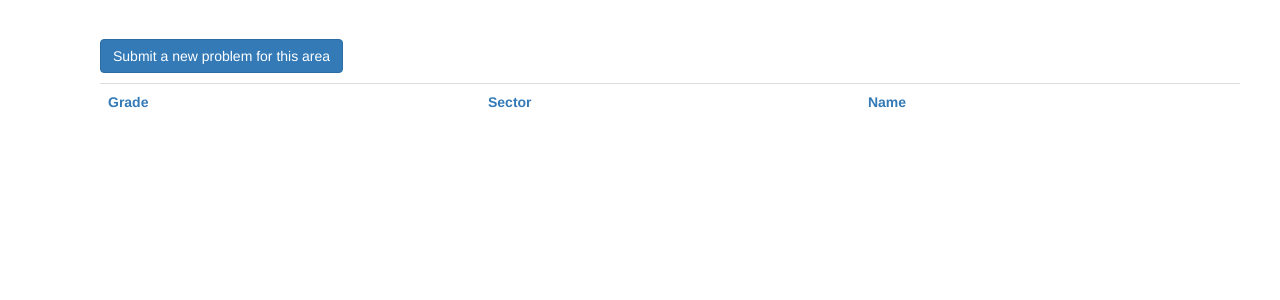
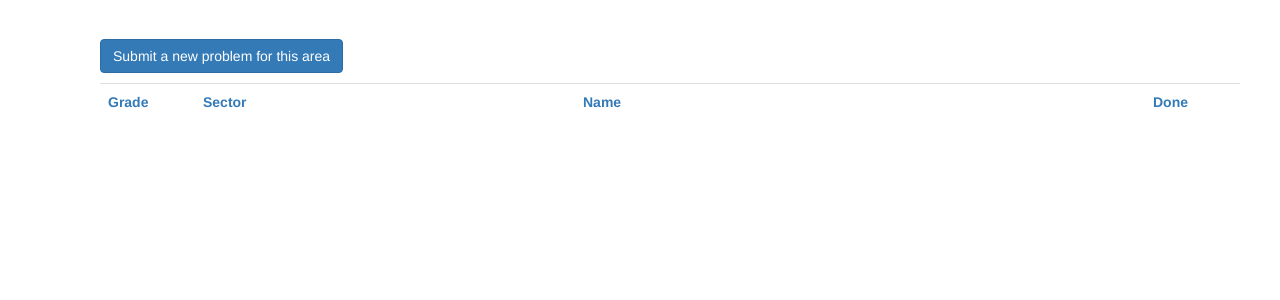
Before and after one commit to jalibras/coop, a Django app: template coop/guide/templates/guide/area.html in a window 1280 px wide. Shown: the part 51-351 px from the top of the page. Run offline with Django 3.2, Linux system fonts and the light colour scheme; the template is opened without the code that fills it, so the values that code supplies are empty; some libraries are stand-ins or nearby versions.

Commit message:
before many to many

```diff
--- a/coop/guide/admin.py
+++ b/coop/guide/admin.py
@@ -3,7 +3,7 @@ from django.contrib import admin
 from django.conf import settings
 from django.utils.html import format_html
 
-from guide.models import ArtificialProblem,NaturalProblem,Area,ProblemImage,ProblemVideo,Comment,Send,Sector
+from guide.models import ArtificialProblem,NaturalProblem,Area,ProblemImage,ProblemVideo,Comment,Sector,ProblemByMember
 
 # Register your models here.
 
@@ -39,4 +39,4 @@ admin.site.register(NaturalProblem,NaturalProblemAdmin)
 admin.site.register(Area,AreaAdmin)
 admin.site.register(Sector)
 admin.site.register(ProblemImage)
-admin.site.register(Send)
+admin.site.register(ProblemByMember)
--- a/coop/guide/models.py
+++ b/coop/guide/models.py
@@ -63,6 +63,8 @@ class BaseProblem(models.Model,PermissionMixin):
     approved=models.BooleanField(default=True)
     owner=models.ForeignKey(Member,null=True,blank=True)
 
+    def __str__(self):
+        return str(self.id)
 # methods for embedding media in the admin
 # for the site this stuff should be in the templates
     def pictures(self):
@@ -128,7 +130,7 @@ class ProblemVideo(models.Model,PermissionMixin):
 
 
 
-class Send(models.Model):
+class ProblemByMember(models.Model):
     member = models.ForeignKey(Member,on_delete=models.CASCADE)
     problem = models.ForeignKey(BaseProblem,on_delete=models.CASCADE)
     date = models.DateField(null=True,blank=True)
--- a/coop/guide/templates/guide/area.html
+++ b/coop/guide/templates/guide/area.html
@@ -19,18 +19,19 @@
     <table class="table problem-list">
         <tr class="problem-list-header-row">
             <td class="col-md-1"><a href="{{request.path}}?order_by={% if ob == "grade" %}-{% endif %}grade">Grade</a></td>
-            <td class="col-md-1"><a href="{{request.path}}?order_by={% if ob == "sector" %}-{% endif %}sector">Sector</a></td>
+            <td class="col-md-4"><a href="{{request.path}}?order_by={% if ob == "sector" %}-{% endif %}sector">Sector</a></td>
             {% if area.area_type == 'artificial' %}
-            <td class="col-md-1"><a href="{{request.path}}?order_by={% if ob == "artificialproblem__holds" %}-{% endif %}artificialproblem__holds">Holds</a></td>
+            <td class="col-md-6"><a href="{{request.path}}?order_by={% if ob == "artificialproblem__holds" %}-{% endif %}artificialproblem__holds">Holds</a></td>
             {% else %}
-            <td class="col-md-1"><a href="{{request.path}}?order_by=naturalproblem__name">Name</a></td>
+            <td class="col-md-6"><a href="{{request.path}}?order_by=naturalproblem__name">Name</a></td>
             {% endif %}
+            <td class="col-md-1"><a href="{{request.path}}?order_by=grade">Done</a></td>
         </tr>
         {% for prob in prob_list %}
         <tr data-toggle="collapse" data-target="#collapse{{prob.id}}" class="accordion-toggle problem-list-item">
             <td class="col-md-1 problem-grade" data="{{prob.grade}}"><div >{{prob.grade}}</div></td>
             <td class="col-md-4">{{prob.sector.name}}</td>
-            <td class="col-md-7">
+            <td class="col-md-6">
                 {% if prob.artificialproblem %}
                 {{prob.artificialproblem.holds}}
                 {% elif prob.naturalproblem %}
@@ -38,6 +39,7 @@
                 {% else %}
                 {%endif%}
             </td>
+            <td class="col-md-1">{% if request.user.member %} {% if request.user.member in prob.member_set %}Y{% else %}X{%endif %} {%else %} NA {% endif %}</td>
         </tr>
         <tr id="collapse{{prob.id}}" class="accordion-body collapse">
             <td colspan="3">{{prob.description}} <a href="{% url "guide:problem" prob.id %}"><span class="glyphicon glyphicon-info-sign problem-info-sign"></span></a></td>
--- a/coop/guide/urls.py
+++ b/coop/guide/urls.py
@@ -12,4 +12,5 @@ urlpatterns = [
     url(r'^problem/(?P<id>[0-9]+)',views.problem,name="problem"),
     url(r'^submit',views.submitproblem,name="submit"),
     url(r'^artificialproblems/',ArtificialProblemList.as_view()),
+    url(r'^artificialproblems/',ArtificialProblemList.as_view()),
     ]
```
Also changed, not shown: coop/guide/views.py (+20 -0 lines).
